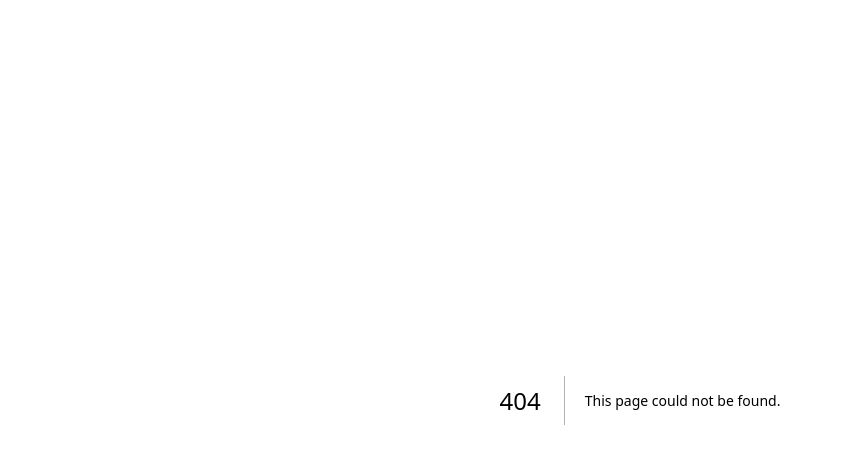
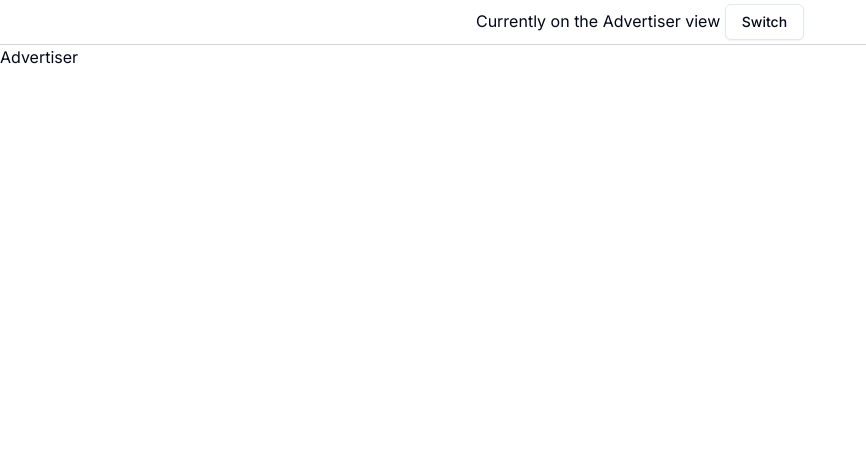
Before and after one commit to natively-ads/mvp, a Next.js app in the folder apps/web/: page /advertisers in a window 1280 px wide. Before the commit this address had no page. Shown: the top 464 px of the page, without its empty margins (0-866 px from the left). Built offline with nearby package versions, Linux system fonts and the light colour scheme.

Commit message:
ContextHeader applied to both apps

```diff
--- /dev/null
+++ b/apps/web/src/app/advertisers/layout.tsx
@@ -0,0 +1,18 @@
+import ContextHeader from "@/components/contextHeader";
+import React from "react";
+
+export default function AdvertiserLayout({
+  children,
+}: {
+  children: React.ReactNode;
+}): JSX.Element {
+  return (
+    <React.Fragment>
+      <ContextHeader
+        message="Currently on the Advertiser view"
+        linkTo="/publishers"
+      />
+      {children}
+    </React.Fragment>
+  );
+}
--- /dev/null
+++ b/apps/web/src/app/advertisers/page.tsx
@@ -0,0 +1,7 @@
+export default function AdvertiserPage(): JSX.Element {
+  return (
+    <div>
+      <h1>Advertiser</h1>
+    </div>
+  );
+}
--- a/apps/web/src/app/publishers/layout.tsx
+++ b/apps/web/src/app/publishers/layout.tsx
@@ -1,4 +1,6 @@
+import ContextHeader from "@/components/contextHeader";
 import { Metadata } from "next";
+import React from "react";
 
 // this is where we should authenticate and make sure that only publsihers are accessing publisher routes
 // hypothetical for now
@@ -13,5 +15,13 @@ export default function Layout({
 }: {
   children: React.ReactNode;
 }): JSX.Element {
-  return <>{children}</>;
+  return (
+    <React.Fragment>
+      <ContextHeader
+        message="Currently on the Publisher view"
+        linkTo="/advertisers"
+      />
+      {children}
+    </React.Fragment>
+  );
 }
--- a/apps/web/src/app/publishers/page.tsx
+++ b/apps/web/src/app/publishers/page.tsx
@@ -1,7 +1,7 @@
 // the landing page for publishers (just options to go to other pages)
 
-const Page = () => {
-  return <div>Page</div>;
+const PublisherPage = () => {
+  return <div>Publisher</div>;
 };
 
-export default Page;
+export default PublisherPage;
```
